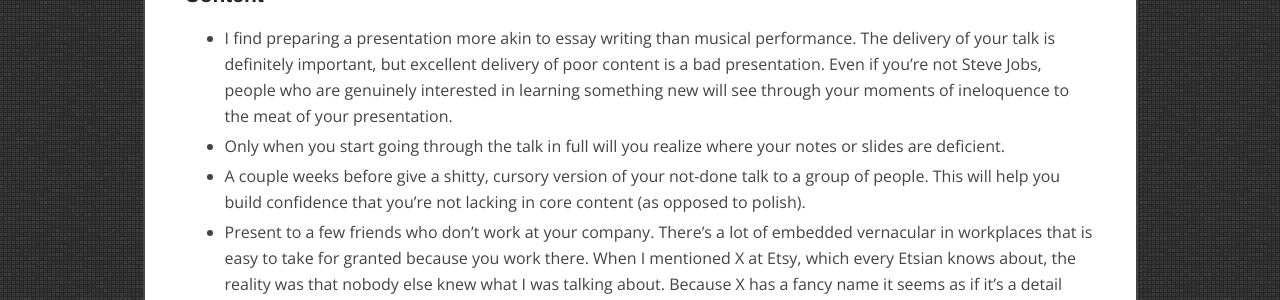
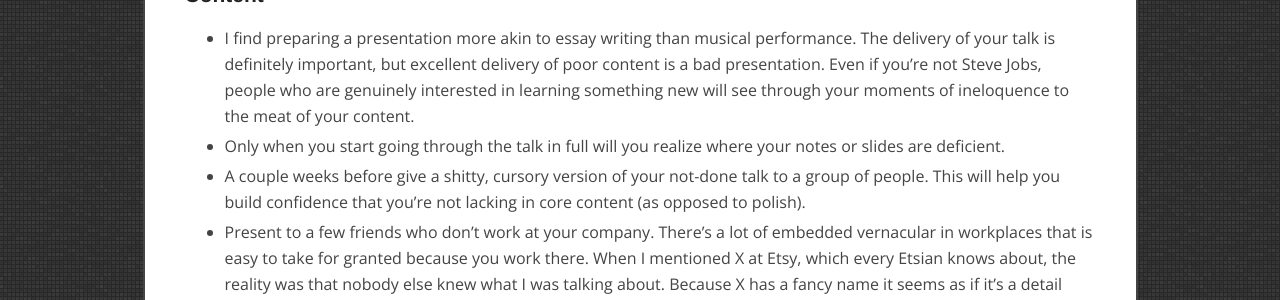
Before and after one commit to danielna/danielna.github.com, a Jekyll site: the page built from _posts/2015-11-17-thoughts-from-a-first-time-conference-speaker.md, in a window 1280 px wide and 900 px high, scrolled down 638 px. Shown: the part 233-533 px from the top of the window. Built offline with Jekyll 4.4.1, drawn with Linux system fonts in a browser that asks for light colours; nearby versions of some CDN libraries; library files that are not in the unit come from our copies.

Commit message:
Update, wording

```diff
--- a/_posts/2015-11-17-thoughts-from-a-first-time-conference-speaker.md
+++ b/_posts/2015-11-17-thoughts-from-a-first-time-conference-speaker.md
@@ -31,7 +31,7 @@ with someone who has speaking experience. I was fortunate that my mentor, <a hre
 * I'd be legitimately surprised to find a more friendly, inclusive and diverse tech community than those that are involved with Sass. I've been to a good number of conferences focusing on different types of tech and SassConf always stands out with respect to how actually real-life diverse it feels.
 
 ## Content
-* I find preparing a presentation more akin to essay writing than musical performance.  The delivery of your talk is definitely important, but excellent delivery of poor content is a bad presentation.  Even if you're not Steve Jobs, people who are genuinely interested in learning something new will see through your moments of ineloquence to the meat of your presentation.
+* I find preparing a presentation more akin to essay writing than musical performance.  The delivery of your talk is definitely important, but excellent delivery of poor content is a bad presentation.  Even if you're not Steve Jobs, people who are genuinely interested in learning something new will see through your moments of ineloquence to the meat of your content.
 * Only when you start going through the talk in full will you realize where your notes or slides are deficient.
 * A couple weeks before give a shitty, cursory version of your not-done talk to a group of people.  This will help you build confidence that you're not lacking in core content (as opposed to polish).
 * Present to a few friends who don't work at your company.  There's a lot of embedded vernacular in workplaces that is easy to take for granted because you work there.  When I mentioned X at Etsy, which every Etsian knows about, the reality was that nobody else knew what I was talking about. Because X has a fancy name it seems as if it's a detail that is important to focus on.  Avoid those company-embedded words entirely if you can, even if your technical precision suffers from it.
```
